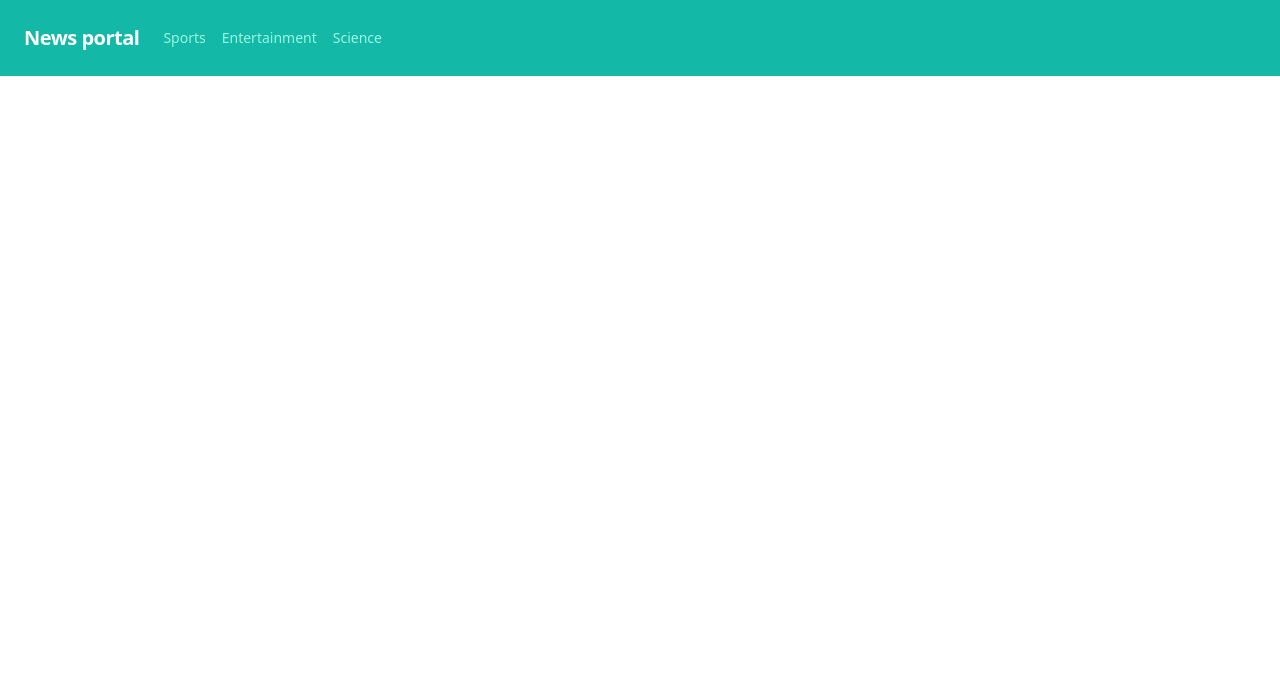
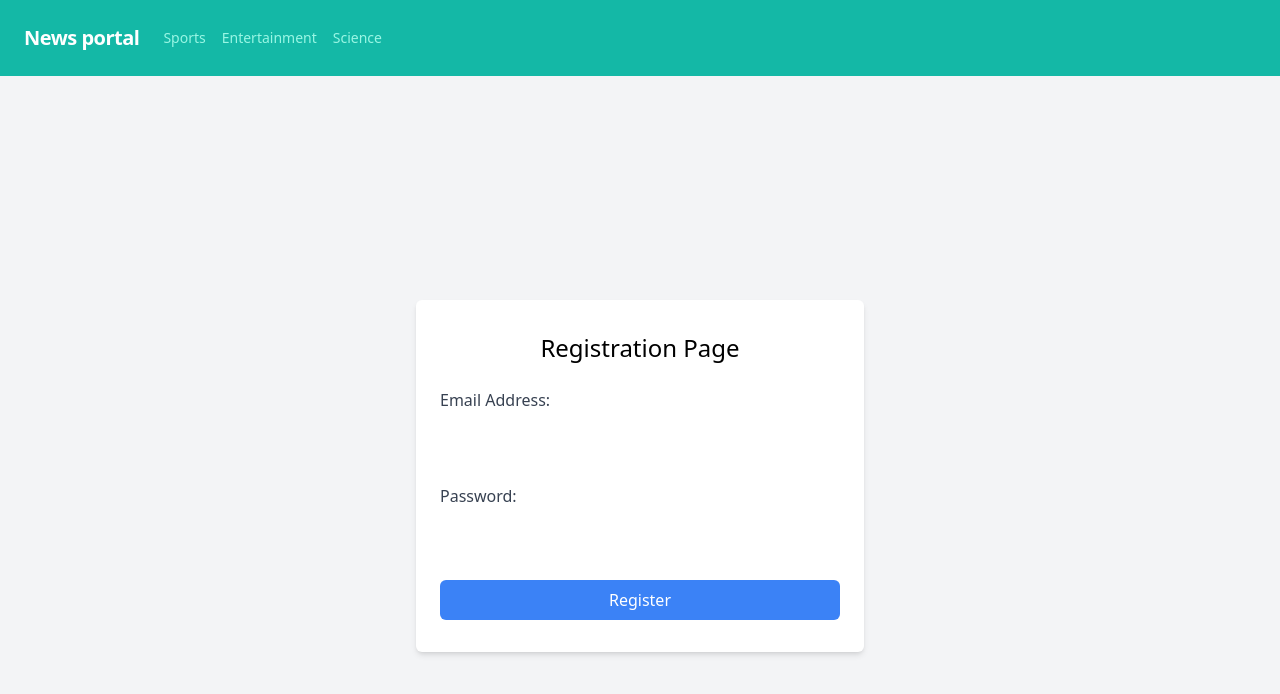
Before and after one commit to proveeder/vue3-learner, a Vue app: page /register in a window 1280 px wide. Shown: the top 694 px of the page. Built offline with nearby package versions, Linux system fonts and the light colour scheme.

Commit message:
registration

```diff
--- a/package.json
+++ b/package.json
@@ -10,8 +10,10 @@
   },
   "dependencies": {
     "axios": "^1.3.4",
+    "firebase": "^9.18.0",
     "vue": "^3.2.45",
-    "vue-router": "^4.1.6"
+    "vue-router": "^4.1.6",
+    "vuex": "^4.0.2"
   },
   "devDependencies": {
     "@rushstack/eslint-patch": "^1.1.4",
--- a/src/main.js
+++ b/src/main.js
@@ -1,11 +1,24 @@
-import { createApp } from 'vue'
-import App from './App.vue'
-import router from './router'
+import { createApp } from "vue";
+import { initializeApp } from "firebase/app";
 
-import './assets/style.css'
+import App from "./App.vue";
+import router from "./router";
 
-const app = createApp(App)
+import "./assets/style.css";
 
-app.use(router)
+const firebaseConfig = {
+  apiKey: "AIzaSyB9L-QeO0_44hhD73E2idRMc3WnKLilZxk",
+  authDomain: "xenon-lantern-374005.firebaseapp.com",
+  projectId: "xenon-lantern-374005",
+  storageBucket: "xenon-lantern-374005.appspot.com",
+  messagingSenderId: "502567687239",
+  appId: "1:502567687239:web:a8609738df853419148d62",
+  measurementId: "G-8CTSZXX0KN",
+};
 
-app.mount('#app')
+initializeApp(firebaseConfig);
+const app = createApp(App);
+
+app.use(router);
+
+app.mount("#app");
--- a/src/router/index.js
+++ b/src/router/index.js
@@ -27,6 +27,11 @@ const router = createRouter({
       name: "science",
       component: () => import("../views/ScienceView.vue"),
     },
+    {
+      path: "/register",
+      name: "register",
+      component: () => import("../views/RegisterView.vue"),
+    },
   ],
 });
 
--- a/src/views/FrontView.vue
+++ b/src/views/FrontView.vue
@@ -1,3 +1,7 @@
+<script setup>
+import { RouterLink } from "vue-router";
+</script>
+
 <template>
   <div class="bg-gray-100 h-screen">
     <div class="max-w-7xl mx-auto py-6 px-4 sm:px-6 lg:px-8">
@@ -12,7 +16,7 @@
           Log in
         </button>
         <button class="bg-blue-500 hover:bg-blue-700 text-white font-bold py-2 px-4 rounded-full focus:outline-none focus:shadow-outline-blue">
-          Sign up
+          <RouterLink to="/register">Sign up</RouterLink>
         </button>
       </div>
     </div>
--- /dev/null
+++ b/src/views/RegisterView.vue
@@ -0,0 +1,46 @@
+<script>
+import { getAuth, createUserWithEmailAndPassword } from "firebase/auth";
+import { useRouter } from "vue-router";
+import router from "../router";
+
+export default {
+  data() {
+    return {
+      email: "",
+      password: "",
+    };
+  },
+  methods: {
+    register() {
+      createUserWithEmailAndPassword(getAuth(), this.email, this.password)
+        .then((data) => {
+          console.log("Registered user");
+          router.push("/sports");
+        })
+        .catch((error) => {
+          console.log(error.code);
+          alert(error.message);
+        });
+    },
+  },
+};
+</script>
+
+<template>
+  <div class="bg-gray-100 h-screen flex items-center justify-center">
+    <div class="max-w-md w-full py-8 px-6 bg-white rounded-md shadow-md">
+      <h1 class="text-2xl font-medium text-center mb-6">Registration Page</h1>
+      <form class="space-y-6" @submit.prevent="submit">
+        <div>
+          <label for="email" class="block text-gray-700 font-medium mb-2">Email Address:</label>
+          <input type="email" id="email" class="block w-full rounded-md border-gray-400 py-2 px-3 focus:outline-none focus:border-blue-500" v-model="email" required>
+        </div>
+        <div>
+          <label for="password" class="block text-gray-700 font-medium mb-2">Password:</label>
+          <input type="password" id="password" class="block w-full rounded-md border-gray-400 py-2 px-3 focus:outline-none focus:border-blue-500" v-model="password" required>
+        </div>
+        <button type="submit" @click=(register) class="w-full py-2 px-4 bg-blue-500 text-white rounded-md transition duration-300 focus:outline-none hover:bg-blue-600">Register</button>
+      </form>
+    </div>
+  </div>
+</template>
```
Also changed, not shown: 1 other file (tests, documents, lock files or other folders).
